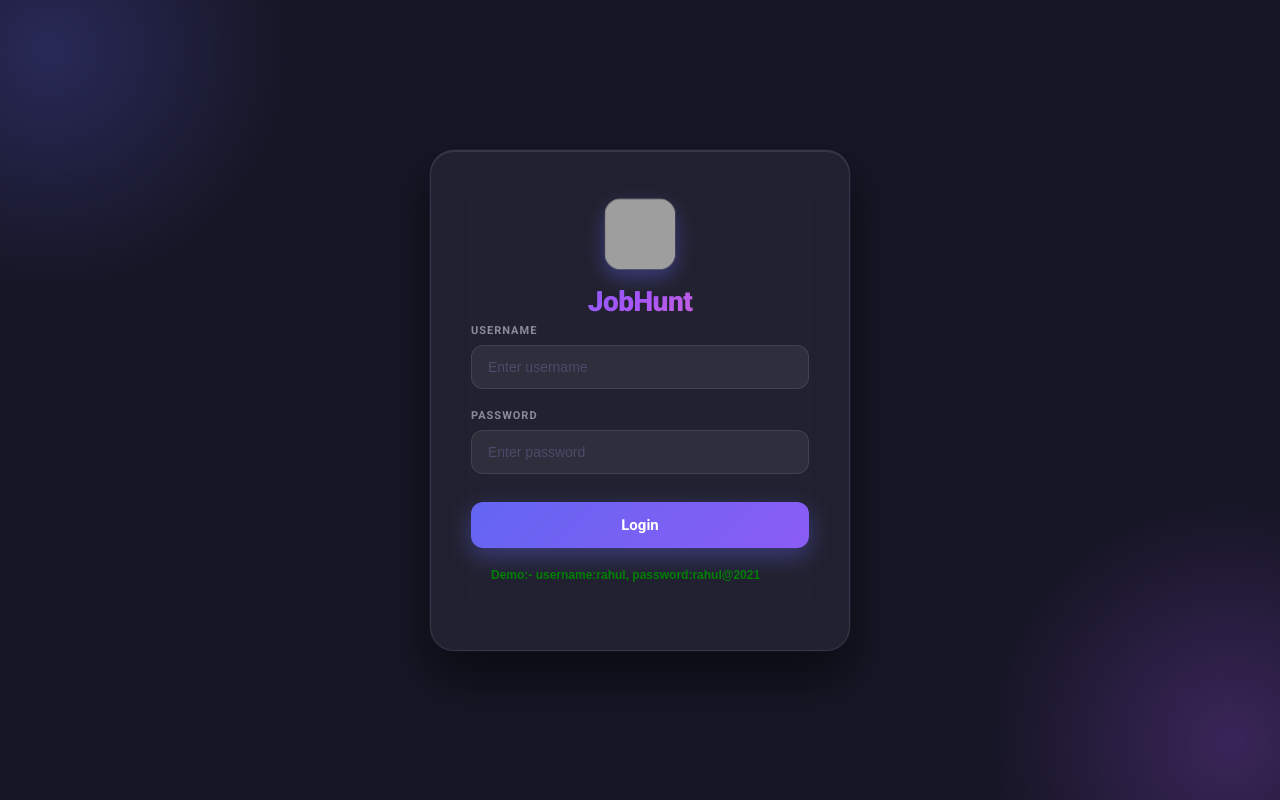
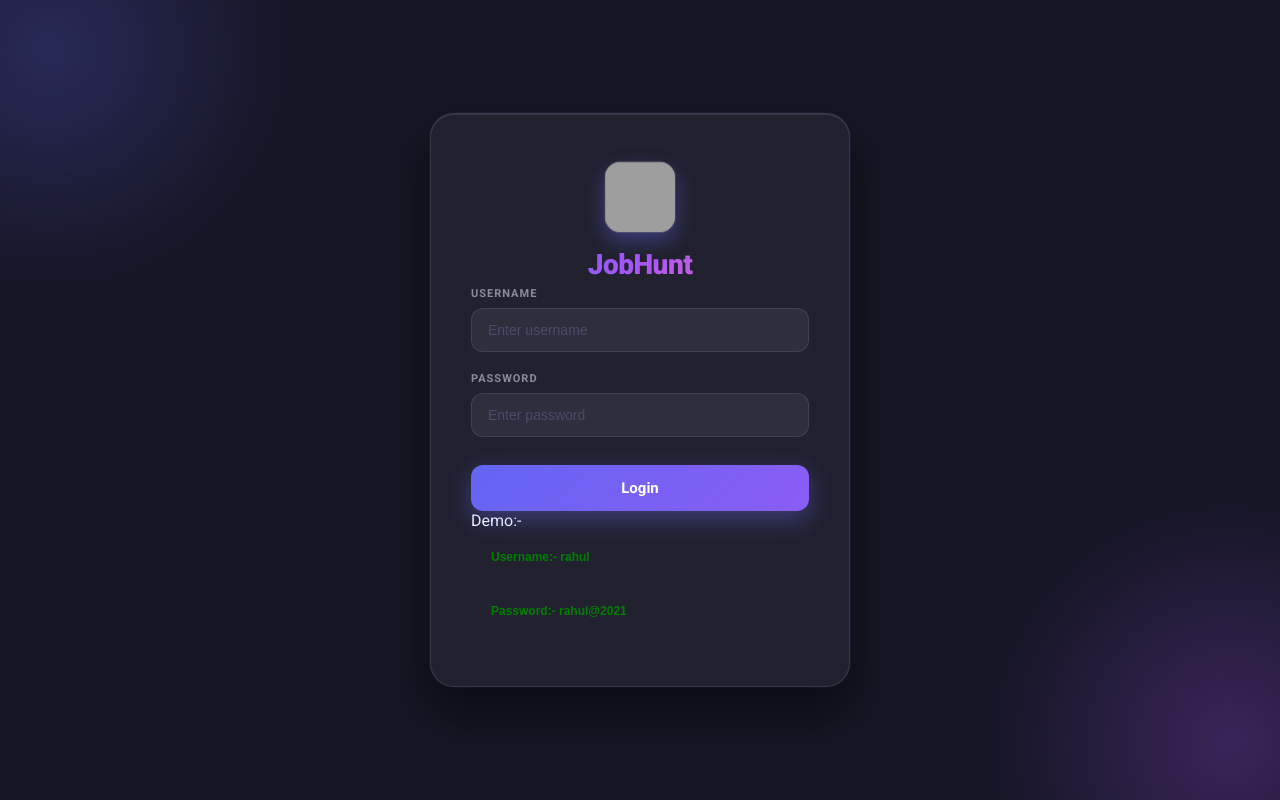
Before and after one commit to vijendra431/myjob-app, a React (Create React App) app: page /login in a window 1280 px wide. Built offline with nearby package versions, Linux system fonts and the light colour scheme; grey boxes are pictures that could not be loaded.

Commit message:
Update demo credentials display in LoginForm

```diff
--- a/src/components/LoginForm/index.js
+++ b/src/components/LoginForm/index.js
@@ -124,7 +124,10 @@ class LoginForm extends Component {
             <button type="submit" className="login-btn">
               Login
             </button>
-            <p className='demo'>Demo:- username:rahul,  password:rahul@2021</p>
+            <p className='demo1'>Demo:-</p>
+              <p className='demo'>Username:- rahul</p>
+              <p className='demo'>Password:- rahul@2021</p>
+
           </form>
         </div>
       </div>
```
